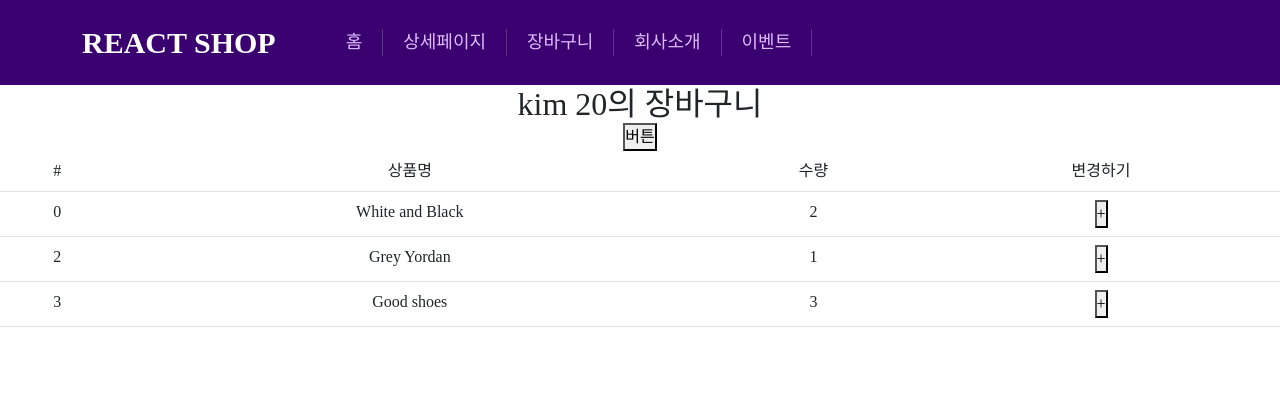
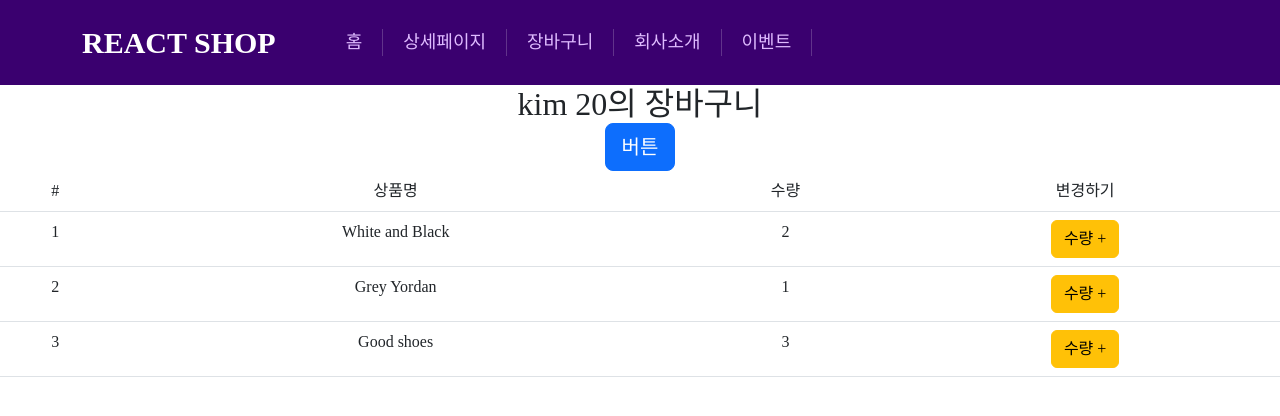
Before and after one commit to yl1017-yang/react-shop, a React (Create React App) app: page /cart in a window 1280 px wide. Shown: the top 416 px of the page. Built offline with nearby package versions, Linux system fonts and the light colour scheme; a web font is replaced by a local one.

Commit message:
home work

```diff
--- a/src/pages/Cart.js
+++ b/src/pages/Cart.js
@@ -1,6 +1,8 @@
+import { useParams } from "react-router-dom"
 import { Table } from 'react-bootstrap'
 import { useDispatch, useSelector } from 'react-redux'
 import { changeName, increase } from './../store/userSlice.js'
+import { increaseCart } from './../store/cartSlice.js'
 
 function Cart() {
 
@@ -8,12 +10,16 @@ function Cart() {
   //let a = useSelector((state)=> return state.user )
   console.log(state.cart[0])
   let dispatch = useDispatch()  //store.js로 요청보내주는 함수
+  // let { id } = useParams();
+  // console.log(typeof({ id }));
 
   return (
     <div>
 
-      <h2>{state.user.name} {state.user.age}의 장바구니</h2>
-      <button onClick={()=>{ dispatch(increase(100)) }}>버튼</button>
+      <div>
+        <h2>{state.user.name} {state.user.age}의 장바구니</h2>
+        <button onClick={()=>{ dispatch(increase(100)) }} className="btn btn-primary btn-lg">버튼</button>
+      </div>
 
       <Table>
         <thead>
@@ -33,8 +39,8 @@ function Cart() {
               <td>{ state.cart[i].count }</td>
               <td>
                 <button onClick={()=>{
-                  dispatch(changeName())
-                }}>+</button>
+                  dispatch(increaseCart(1))
+                }} className="btn btn-warning">수량 +</button>
               </td>
             </tr>
             )
--- a/src/store.js
+++ b/src/store.js
@@ -1,5 +1,6 @@
 import { configureStore, createSlice } from '@reduxjs/toolkit'
 import user from './store/userSlice.js'
+import cart from './store/cartSlice.js'
 
 // Reduct의 state 변경하는 법
 // 1. state변경해주는 함수 만들기
@@ -12,15 +13,6 @@ let stock = createSlice({
   initialState : [10, 11, 12]
 })
 
-let cart = createSlice({
-  name : 'cart',
-  initialState : [
-    {id : 0, name : 'White and Black', count : 2},
-    {id : 2, name : 'Grey Yordan', count : 1},
-    {id : 3, name : 'Good shoes', count : 3},
-  ]
-})
-
 export default configureStore({
   reducer: {
     user : user.reducer,
--- /dev/null
+++ b/src/store/cartSlice.js
@@ -0,0 +1,19 @@
+import { createSlice } from '@reduxjs/toolkit'
+
+let cart = createSlice({
+  name : 'cart',
+  initialState : [
+    {id : 1, name : 'White and Black', count : 2},
+    {id : 2, name : 'Grey Yordan', count : 1},
+    {id : 3, name : 'Good shoes', count : 3},
+  ],
+  reducers : {
+    increaseCart(state, action){
+      state.count += action.payload
+    }
+  }
+})
+
+export let {increaseCart} = cart.actions
+
+export default cart
```
